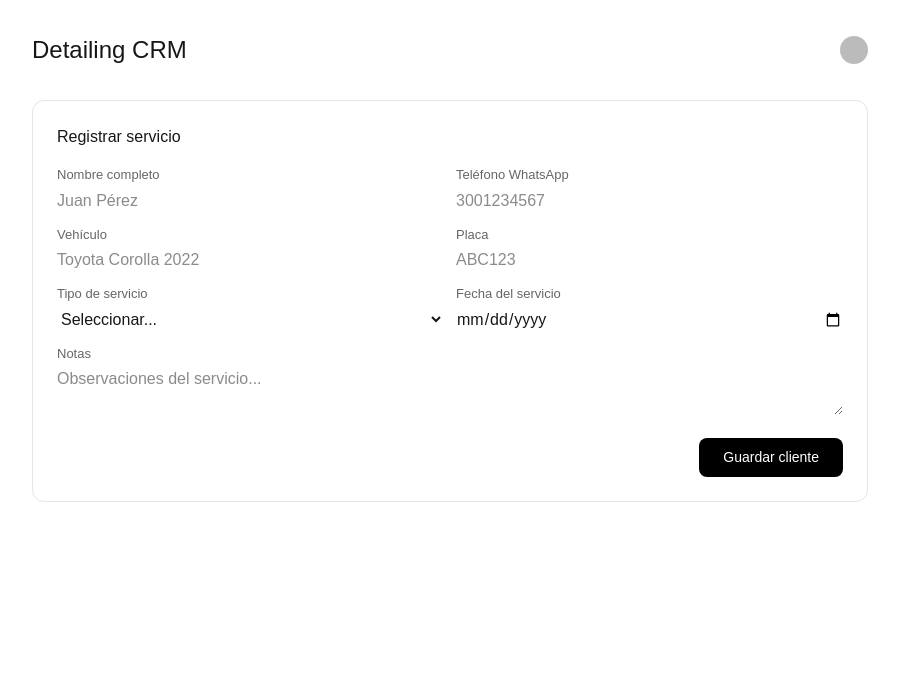
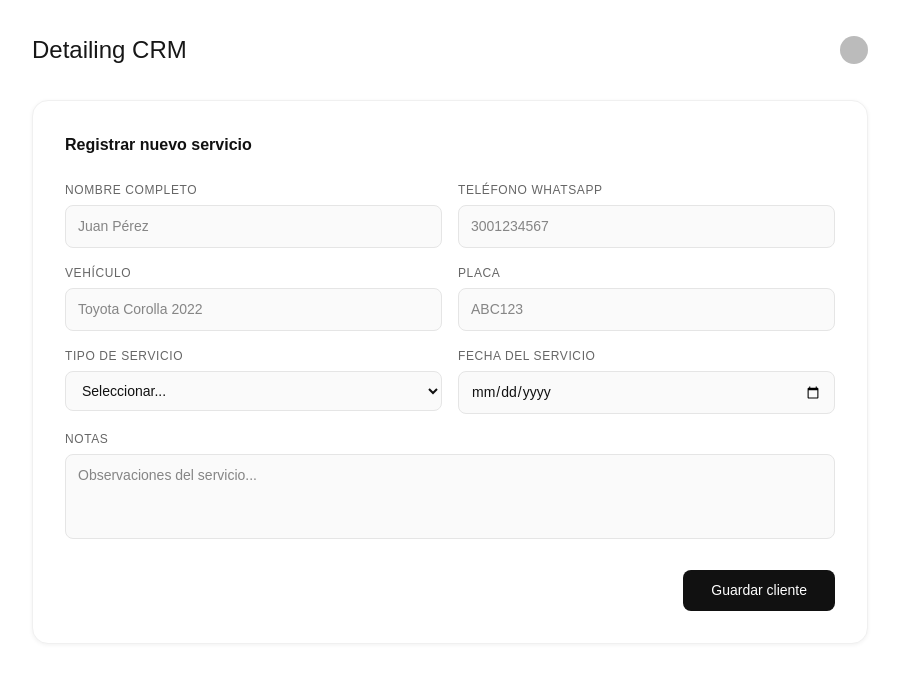
Before and after one commit to Tiago1124/detailing-crm, a Next.js app: page / in a window 1280 px wide. Shown: the top 682 px of the page, without its empty margins (190-1089 px from the left). Built offline with nearby package versions, Linux system fonts and the light colour scheme; no server answers; sample sign-in values are in the browser's storage; some icons are missing.

Commit message:
formulario con estilos

```diff
--- a/app/components/FormularioCliente.tsx
+++ b/app/components/FormularioCliente.tsx
@@ -36,36 +36,49 @@ export default function FormularioCliente() {
 
     setLoading(false)
     if (error) {
-      setMensaje('❌ Error al guardar: ' + error.message)
+      setMensaje('❌ Error: ' + error.message)
     } else {
-      setMensaje('✅ Cliente guardado correctamente')
+      setMensaje('✅ Cliente guardado')
       setForm({ nombre: '', telefono: '', vehiculo: '', placa: '', tipo_servicio: '', fecha_servicio: '', notas: '' })
+      setTimeout(() => setMensaje(''), 3000)
     }
   }
 
   return (
-    <div style={{ background: 'white', border: '0.5px solid #e5e5e5', borderRadius: '12px', padding: '1.5rem', marginBottom: '2rem' }}>
-      <h2 style={{ fontSize: '1rem', fontWeight: '500', marginBottom: '1rem' }}>Registrar servicio</h2>
-      <div style={{ display: 'grid', gridTemplateColumns: '1fr 1fr', gap: '12px' }}>
+    <div style={{
+      background: 'white',
+      border: '1px solid #f0f0f0',
+      borderRadius: '16px',
+      padding: '2rem',
+      marginBottom: '2rem',
+      boxShadow: '0 1px 4px rgba(0,0,0,0.06)'
+    }}>
+      <h2 style={{ fontSize: '1rem', fontWeight: '600', marginBottom: '1.5rem', color: '#111' }}>
+        Registrar nuevo servicio
+      </h2>
+
+      <div style={{ display: 'grid', gridTemplateColumns: '1fr 1fr', gap: '16px' }}>
+        {[
+          { label: 'Nombre completo', name: 'nombre', placeholder: 'Juan Pérez' },
+          { label: 'Teléfono WhatsApp', name: 'telefono', placeholder: '3001234567' },
+          { label: 'Vehículo', name: 'vehiculo', placeholder: 'Toyota Corolla 2022' },
+          { label: 'Placa', name: 'placa', placeholder: 'ABC123' },
+        ].map(f => (
+          <div key={f.name}>
+            <label style={labelStyle}>{f.label}</label>
+            <input
+              name={f.name}
+              value={form[f.name as keyof typeof form]}
+              onChange={handleChange}
+              placeholder={f.placeholder}
+              style={inputStyle}
+            />
+          </div>
+        ))}
+
         <div>
-          <label style={{ fontSize: '13px', color: '#666', display: 'block', marginBottom: '4px' }}>Nombre completo</label>
-          <input name="nombre" value={form.nombre} onChange={handleChange} placeholder="Juan Pérez" style={{ width: '100%' }} />
-        </div>
-        <div>
-          <label style={{ fontSize: '13px', color: '#666', display: 'block', marginBottom: '4px' }}>Teléfono WhatsApp</label>
-          <input name="telefono" value={form.telefono} onChange={handleChange} placeholder="3001234567" style={{ width: '100%' }} />
-        </div>
-        <div>
-          <label style={{ fontSize: '13px', color: '#666', display: 'block', marginBottom: '4px' }}>Vehículo</label>
-          <input name="vehiculo" value={form.vehiculo} onChange={handleChange} placeholder="Toyota Corolla 2022" style={{ width: '100%' }} />
-        </div>
-        <div>
-          <label style={{ fontSize: '13px', color: '#666', display: 'block', marginBottom: '4px' }}>Placa</label>
-          <input name="placa" value={form.placa} onChange={handleChange} placeholder="ABC123" style={{ width: '100%' }} />
-        </div>
-        <div>
-          <label style={{ fontSize: '13px', color: '#666', display: 'block', marginBottom: '4px' }}>Tipo de servicio</label>
-          <select name="tipo_servicio" value={form.tipo_servicio} onChange={handleChange} style={{ width: '100%' }}>
+          <label style={labelStyle}>Tipo de servicio</label>
+          <select name="tipo_servicio" value={form.tipo_servicio} onChange={handleChange} style={inputStyle}>
             <option value="">Seleccionar...</option>
             <option>Detailing completo</option>
             <option>Lavado exterior</option>
@@ -74,21 +87,76 @@ export default function FormularioCliente() {
             <option>Ceramic coating</option>
           </select>
         </div>
+
         <div>
-          <label style={{ fontSize: '13px', color: '#666', display: 'block', marginBottom: '4px' }}>Fecha del servicio</label>
-          <input name="fecha_servicio" type="date" value={form.fecha_servicio} onChange={handleChange} style={{ width: '100%' }} />
+          <label style={labelStyle}>Fecha del servicio</label>
+          <input
+            name="fecha_servicio"
+            type="date"
+            value={form.fecha_servicio}
+            onChange={handleChange}
+            style={inputStyle}
+          />
         </div>
+
         <div style={{ gridColumn: '1 / -1' }}>
-          <label style={{ fontSize: '13px', color: '#666', display: 'block', marginBottom: '4px' }}>Notas</label>
-          <textarea name="notas" value={form.notas} onChange={handleChange} rows={2} placeholder="Observaciones del servicio..." style={{ width: '100%' }} />
+          <label style={labelStyle}>Notas</label>
+          <textarea
+            name="notas"
+            value={form.notas}
+            onChange={handleChange}
+            rows={3}
+            placeholder="Observaciones del servicio..."
+            style={{ ...inputStyle, resize: 'none' }}
+          />
         </div>
       </div>
-      {mensaje && <p style={{ fontSize: '13px', marginTop: '12px' }}>{mensaje}</p>}
-      <div style={{ display: 'flex', justifyContent: 'flex-end', marginTop: '1rem' }}>
-        <button onClick={handleSubmit} disabled={loading} style={{ padding: '9px 24px', borderRadius: '8px', background: 'black', color: 'white', border: 'none', cursor: 'pointer', fontSize: '14px' }}>
+
+      <div style={{ display: 'flex', justifyContent: 'space-between', alignItems: 'center', marginTop: '1.5rem' }}>
+        {mensaje
+          ? <span style={{ fontSize: '13px', color: mensaje.includes('✅') ? '#16a34a' : '#dc2626' }}>{mensaje}</span>
+          : <span />
+        }
+        <button
+          onClick={handleSubmit}
+          disabled={loading}
+          style={{
+            padding: '10px 28px',
+            borderRadius: '8px',
+            background: loading ? '#999' : '#111',
+            color: 'white',
+            border: 'none',
+            cursor: loading ? 'not-allowed' : 'pointer',
+            fontSize: '14px',
+            fontWeight: '500',
+            transition: 'background 0.2s'
+          }}
+        >
           {loading ? 'Guardando...' : 'Guardar cliente'}
         </button>
       </div>
     </div>
   )
 }
+
+const labelStyle: React.CSSProperties = {
+  fontSize: '12px',
+  fontWeight: '500',
+  color: '#666',
+  display: 'block',
+  marginBottom: '6px',
+  textTransform: 'uppercase',
+  letterSpacing: '0.05em'
+}
+
+const inputStyle: React.CSSProperties = {
+  width: '100%',
+  padding: '10px 12px',
+  borderRadius: '8px',
+  border: '1px solid #e5e5e5',
+  fontSize: '14px',
+  color: '#111',
+  background: '#fafafa',
+  outline: 'none',
+  fontFamily: 'inherit'
+}
```
